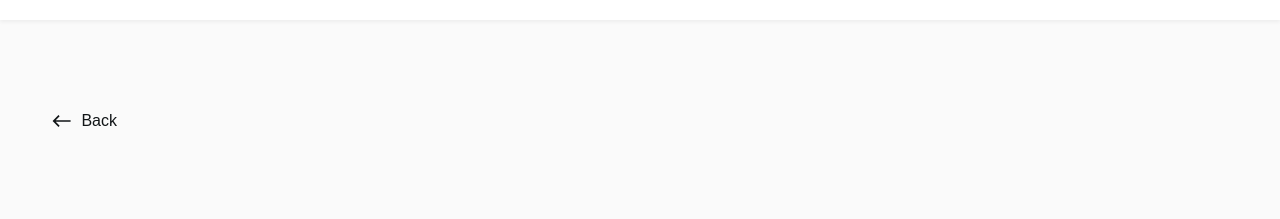
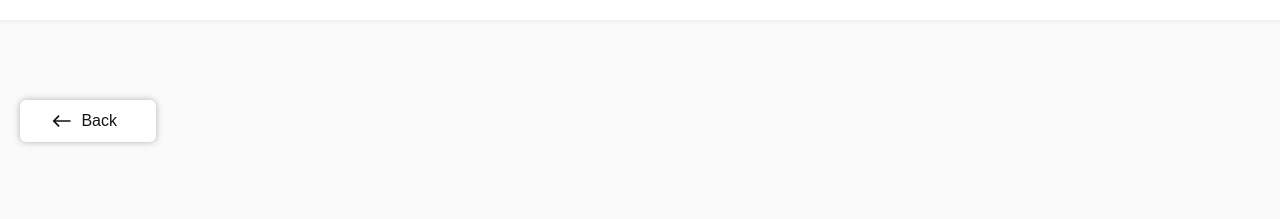
Before and after one commit to Sardorbek-Raximberdiyev/srb-Countries, a plain HTML site: page block.html in a window 1280 px wide. Shown: the part 60-279 px from the top of the page. Drawn offline with Linux system fonts and the light colour scheme.

Commit message:
Add detail button back bg-color

```diff
--- a/css/main.css
+++ b/css/main.css
@@ -228,6 +228,8 @@ body{
   line-height: 22px;
   font-weight: 300;
   color: var(--title-color);
+  background-color: var(--bc-header-color);
+  box-shadow: 0px 0px 7px 0px #0000004B;
   justify-content: space-between;
   align-items: center;
 }
```
